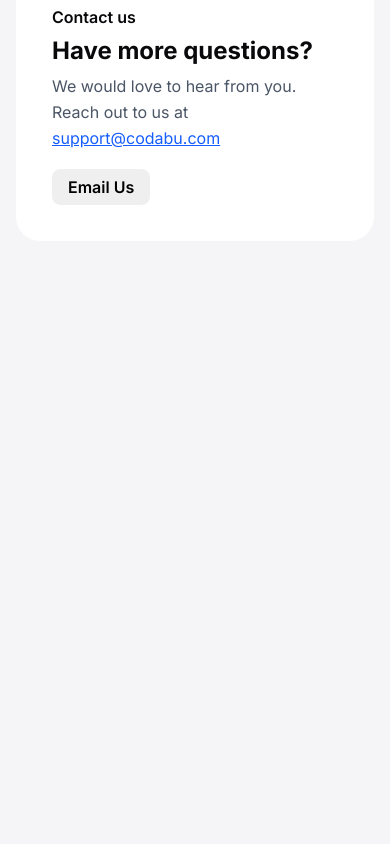
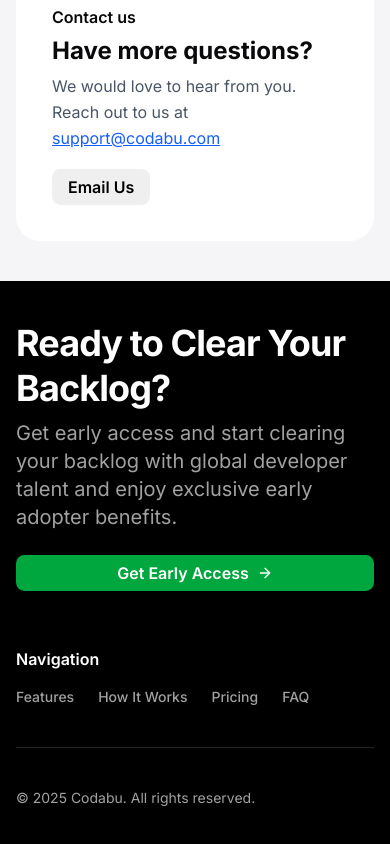
Before and after one commit to codabu-dev/landing-page, a Next.js app: page / in a window 390 px wide. Shown: the part 6609-7453 px from the top of the page. Before the commit the page ends 6890 px from the top, so only its background shows below. Built offline with nearby package versions, Linux system fonts and the light colour scheme.

Commit message:
feat: add footer section

```diff
--- a/src/app/page.tsx
+++ b/src/app/page.tsx
@@ -2,6 +2,7 @@
 
 import FaqSection from '@/components/sections/faq-section';
 import FeaturesSection from '@/components/sections/features-section';
+import FooterSection from '@/components/sections/footer-section';
 import HeroSection from '@/components/sections/hero-section';
 import HowItWorksSection from '@/components/sections/how-it-works-section';
 import PricingSection from '@/components/sections/pricing-section';
@@ -14,6 +15,7 @@ const Home = () => {
       <HowItWorksSection />
       <PricingSection />
       <FaqSection />
+      <FooterSection />
     </>
   );
 };
--- /dev/null
+++ b/src/components/sections/footer-section.tsx
@@ -0,0 +1,64 @@
+import { ArrowRight } from 'lucide-react';
+import Link from 'next/link';
+import { Button } from '../ui/button';
+
+const links = [
+  { name: 'Features', href: '#features' },
+  { name: 'How It Works', href: '#how-it-works' },
+  { name: 'Pricing', href: '#pricing' },
+  { name: 'FAQ', href: '#faq' }
+];
+
+const FooterSection = () => {
+  return (
+    <section
+      id='footer'
+      className='flex flex-col justify-center items-center w-full px-4 sm:px-6 lg:px-8 pt-10 sm:pt-16 lg:pt-24 pb-10 bg-black text-white'
+    >
+      <div className='flex flex-col w-full max-w-7xl text-left gap-2'>
+        <h2 className='font-bold text-4xl md:text-6xl leading-tight tracking-tight'>
+          Ready to Clear Your Backlog?
+        </h2>
+
+        <p className='text-neutral-400 text-xl max-w-2xl'>
+          Get early access and start clearing your backlog with global developer
+          talent and enjoy exclusive early adopter benefits.
+        </p>
+
+        <Button asChild className='w-full sm:w-fit group mt-4'>
+          <Link href='/form'>
+            Get Early Access
+            <ArrowRight className='h-4 w-4 transition-transform duration-300 group-hover:translate-x-1' />
+          </Link>
+        </Button>
+
+        <div className='grid grid-cols-1 md:grid-cols-4 gap-8 w-full mt-12'>
+          <div className='md:col-span-2'>
+            <h3 className='text-white font-semibold mb-4'>Navigation</h3>
+            <div className='flex flex-wrap gap-x-6 gap-y-2 text-sm font-medium'>
+              {links.map(({ name, href }) => (
+                <a
+                  key={name}
+                  href={href}
+                  className='text-neutral-400 hover:text-white transition-colors'
+                >
+                  {name}
+                </a>
+              ))}
+            </div>
+          </div>
+        </div>
+
+        <div className='border-t border-neutral-800 my-8 w-full'></div>
+
+        <div className='flex flex-col md:flex-row justify-between items-start md:items-center gap-4'>
+          <div className='text-neutral-400 text-sm'>
+            © {new Date().getFullYear()} Codabu. All rights reserved.
+          </div>
+        </div>
+      </div>
+    </section>
+  );
+};
+
+export default FooterSection;
```
